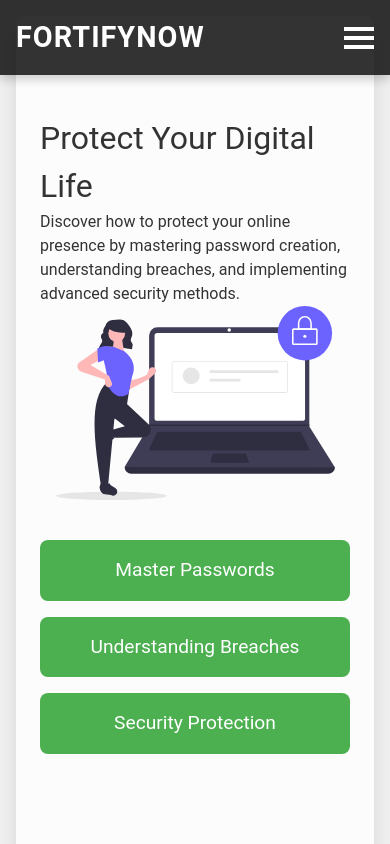
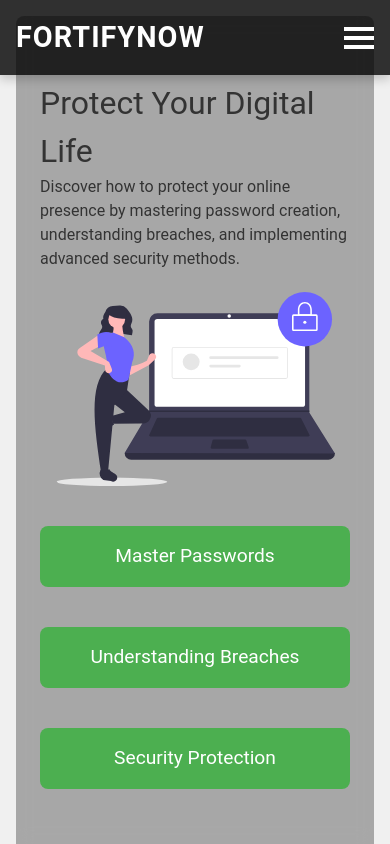
Before and after one commit to AD-Archer/FortifyNow, a React (Create React App) app: page / in a window 390 px wide. Built offline with nearby package versions, Linux system fonts and the light colour scheme.

Commit message:
update to homepage

```diff
--- a/src/App.css
+++ b/src/App.css
@@ -10,6 +10,7 @@
   --button-hover-bg-color: #388e3c; /* Darker green for hover */
   --button-text-color: #ffffff; /* White button text */
   --border-radius: 8px; /* Rounded corners for a smoother look */
+  --box-shadow: 0 8px 20px rgba(0, 0, 0, 0.1); /* Common box-shadow */
 }
 
 /* Global Reset */
@@ -22,89 +23,74 @@
 body, html {
   font-family: 'Roboto', sans-serif;
   height: 100%;
-  background-color: var(--primary-bg-color); /* Light concrete background */
-  color: var(--text-color); /* Dark grey text */
+  background-color: var(--primary-bg-color);
+  color: var(--text-color);
   overflow-x: hidden;
 }
 
-/* Simple Button Styles */
+/* Button Styles */
 .action-button {
   padding: 1rem 2rem;
   font-size: 1.2rem;
   color: var(--button-text-color);
-  background-color: var(--button-bg-color); /* Green button */
+  background-color: var(--button-bg-color);
   border: none;
   border-radius: var(--border-radius);
   width: 220px;
   margin: 1.5rem auto;
   cursor: pointer;
-  transition: background-color 0.3s ease;
+  transition: transform 0.3s, background-color 0.3s ease;
 }
 
 .action-button:hover {
-  background-color: var(--button-hover-bg-color); /* Darker green on hover */
+  background-color: var(--button-hover-bg-color);
+  transform: translateY(-4px);
 }
 
-/* Main Section */
-.main-section {
-  display: flex;
-  justify-content: center;
-  align-items: center;
-  min-height: 100vh;
-  padding: 4rem 2rem;
-  margin-top: 4rem; /* Added margin to create space from the navbar */
-  flex-direction: column;
-  background-color: rgba(255, 255, 255, 0.8);
-  border-radius: var(--border-radius);
-  box-shadow: 0 8px 20px rgba(0, 0, 0, 0.1);
-  opacity: 1;
+.action-button:active {
+  transform: translateY(2px);
 }
 
 
-/* Bottom Section */
-.bottom-section {
-  display: flex;
-  justify-content: space-between;
-  align-items: center;
-  padding: 2rem;
-  color: var(--text-color);
-  flex-wrap: wrap;
-  gap: 1.5rem; /* Reduced gap for simplicity */
-  border-radius: var(--border-radius);
-  box-shadow: 0 8px 20px rgba(0, 0, 0, 0.1); /* Light shadow for depth */
-}
-
-/* Section Card */
-.section-card {
-  display: flex;
-  justify-content: center;
-  align-items: center;
-  flex: 1 1 30%;
-  height: 200px; /* Slightly smaller card height */
-  background-color: var(--card-bg-color); /* Concrete grey for the card */
-  color: var(--text-color);
-  font-size: 1.1rem;
-  font-weight: bold;
-  border-radius: var(--border-radius);
-  box-shadow: 0 4px 12px rgba(0, 0, 0, 0.1); /* Light shadow for depth */
-  cursor: pointer;
-  text-align: center;
-  position: relative;
-  transition: background-color 0.3s, transform 0.3s;
-}
-
-.section-card:hover {
-  background-color: var(--card-hover-bg-color); /* Slight hover effect */
-  transform: translateY(-4px); /* Subtle lift effect */
-}
-
 /* Responsive Layout */
 @media (max-width: 768px) {
+  /* Adjustments for Main Section */
+  .main-section {
+    padding: 2rem 1rem;
+  }
+
+  /* Button Adjustments */
+  .action-button {
+    width: 100%;
+    padding: 1rem;
+    font-size: 1rem;
+  }
+
+  /* h2 Adjustments */
+  h2 {
+    font-size: 1.5rem;
+    margin-bottom: 1rem;
+  }
+
+  /* Bottom Section Adjustments */
   .bottom-section {
     flex-direction: column;
+    align-items: stretch;
   }
+
   .section-card {
     margin-bottom: 1rem;
-    flex: 1 1 100%; /* Full width on smaller screens */
+    flex: 1 1 100%;
+  }
+
+  /* Stack buttons vertically in mobile view */
+  .main-buttons {
+    display: flex;
+    flex-direction: column;
+    justify-content: center;
+    align-items: center;
+    gap: 1rem;
+    width: 100%;
+    position: relative;
   }
 }
--- a/src/components/MainSection.js
+++ b/src/components/MainSection.js
@@ -20,8 +20,30 @@ function MainSection() {
           <img src="/LaptopImage.svg" alt="Laptop" className="laptop-image" />
         </div>
 
-        {/* Main Buttons Section */}
-        <div className="main-buttons">
+        {/* Main Buttons Section for Desktop */}
+        <div className="main-buttons desktop-buttons">
+          <button
+            className="action-button"
+            onClick={() => (window.location.href = "/passwords")}
+          >
+            Master Passwords
+          </button>
+          <button
+            className="action-button"
+            onClick={() => (window.location.href = "/breaches")}
+          >
+            Understanding Breaches
+          </button>
+          <button
+            className="action-button"
+            onClick={() => (window.location.href = "/protection")}
+          >
+            Security Protection
+          </button>
+        </div>
+
+        {/* Main Buttons Section for Mobile */}
+        <div className="main-buttons mobile-buttons">
           <button
             className="action-button"
             onClick={() => (window.location.href = "/passwords")}
--- a/src/styles/MainSection.css
+++ b/src/styles/MainSection.css
@@ -5,126 +5,131 @@
   align-items: center;
   min-height: 100vh;
   padding: 4rem 2rem;
+  margin-top: 6rem;
   flex-direction: column;
   background-color: rgba(0, 0, 0, 0.3); /* Semi-transparent backdrop */
   backdrop-filter: blur(8px); /* Background blur effect */
   border-radius: var(--border-radius);
   box-shadow: 0 12px 30px var(--shadow-color);
-  position: relative; /* This is crucial for absolute positioning */
-  opacity: 0;
-  animation: fadeInSection 1.5s ease-out forwards; /* Fade-in the entire section */
-  margin-top: 6rem; /* Initial margin for larger screens */
+  position: relative;
+  opacity: 1; /* Ensure section is visible */
 }
 
-/* Mobile-Friendly Adjustments */
-@media (max-width: 768px) {
-  .main-section {
-    margin-top: 8rem; /* Increased margin for better spacing on mobile */
-    padding: 2rem 1rem; /* Adjust padding on smaller screens */
+/* Content Container */
+.content-container {
+  display: flex;
+  flex-direction: column;
+  align-items: center;
+  justify-content: center;
+  text-align: center;
+}
+
+/* Intro Text Styling */
+.intro-text h1, .intro-text h2 {
+  color: var(--text-color);
+  font-size: 1.2rem; /* Default size for mobile */
+}
+
+/* Larger Text for Desktop */
+@media (min-width: 1024px) {
+  .intro-text h1 {
+    font-size: 3rem; /* Larger h1 text for desktop */
   }
 
-  .content-container {
-    padding: 1rem;
-  }
-
-  .intro-text h1 {
-    font-size: 2.2rem;
-  }
-
-  .intro-text p {
-    font-size: 1.1rem;
-  }
-
-  /* Image section on mobile */
-  .image-container {
-    margin-bottom: 2rem;
-    opacity: 1;
-    animation: none; /* Remove animation on mobile */
-  }
-
-  .laptop-image {
-    width: 100%;
-    max-width: 350px;
-  }
-
-  .main-buttons {
-    flex-direction: column;
-    gap: 1.5rem;
-    width: 100%;
-    position: static; /* Remove absolute positioning */
-    bottom: auto; /* Disable bottom positioning on mobile */
-    right: auto; /* Disable right positioning */
-    align-items: center; /* Center the buttons */
-    opacity: 1;
-    animation: none; /* No animation on mobile */
-  }
-
-  .action-button {
-    width: 100%; /* Full width on mobile */
-    padding: 1rem;
-    font-size: 1.2rem;
+  .intro-text h2 {
+    font-size: 1.8rem; /* Larger h2 text for desktop */
   }
 }
 
-/* Section Fade-in Animation */
-@keyframes fadeInSection {
-  0% {
-    opacity: 0;
-  }
-  100% {
-    opacity: 1;
-  }
+/* Image Styling */
+.laptop-image {
+  width: 80%;
+  max-width: 450px;
+  margin: 2rem 0;
+  border-radius: var(--border-radius);
+  box-shadow: 0 12px 40px var(--shadow-color);
 }
 
-/* Heading Fade-in Animation */
-@keyframes fadeInText {
-  0% {
-    opacity: 0;
-    transform: translateY(20px);
-  }
-  100% {
-    opacity: 1;
-    transform: translateY(0);
-  }
-}
-
-/* Image Fade-in Animation */
-@keyframes fadeIn {
-  0% {
-    opacity: 0;
-    transform: translateY(20px);
-  }
-  100% {
-    opacity: 1;
-    transform: translateY(0);
-  }
-}
-
-.main-buttons .learn-more-text {
-  font-size: 1.5rem;
-  color: var(--text-color);
-  margin-bottom: 1.5rem;
-}
-
+/* Button Styling */
 .action-button {
   padding: 1rem 2rem;
-  font-size: 1.1rem;
+  font-size: 1.2rem; /* Default font size */
   color: var(--button-text-color);
-  background-color: var(--button-bg-color);
+  background-color: var(--button-bg-color); /* Green button */
   border: none;
   border-radius: var(--border-radius);
-  width: 200px;
-  margin: 0 auto;
   box-shadow: 0 8px 16px var(--shadow-color);
   cursor: pointer;
   transition: transform 0.3s, background-color 0.3s, box-shadow 0.3s ease-in-out;
+  width: 250px; /* Increased button width */
+  margin: 1rem;
 }
 
 .action-button:hover {
   transform: translateY(-4px);
-  box-shadow: 0 12px 25px var(--hover-shadow-color); /* Add hover shadow */
+  box-shadow: 0 12px 25px var(--hover-shadow-color);
 }
 
 .action-button:active {
   transform: translateY(2px);
 }
+
+/* Desktop Button Section */
+.main-buttons.desktop-buttons {
+  display: flex;
+  gap: 2rem; /* Increased gap for larger buttons */
+  justify-content: center;
+  margin-top: 3rem; /* Increased top margin */
+}
+
+/* Mobile Button Section (Hidden by default) */
+.main-buttons.mobile-buttons {
+  display: none;
+  flex-direction: column;
+  gap: 1.5rem;
+  justify-content: center;
+  margin-top: 2rem;
+}
+
+/* Mobile Media Query */
+@media (max-width: 768px) {
+  /* Hide Desktop Buttons on Mobile */
+  .main-buttons.desktop-buttons {
+    display: none;
+  }
+
+  /* Show Mobile Buttons on Mobile */
+  .main-buttons.mobile-buttons {
+    display: flex;
+  }
+
+  /* Smaller font size for intro text on mobile */
+  .intro-text h1 {
+    font-size: 1.5rem; /* Smaller font for mobile */
+  }
+
+  .intro-text h2 {
+    font-size: 1rem; /* Smaller font for mobile */
+  }
+
+  /* Tiny space between header and main section on mobile */
+  .intro-text {
+    margin-bottom: 0.3rem; /* Tiny space added here */
+  }
+
+  .main-section {
+    padding: 2rem 1rem;
+    margin-top: 4rem; /* Adjust margin for mobile */
+  }
+
+  .laptop-image {
+    max-width: 350px;
+  }
+
+  /* Adjust mobile button size */
+  .action-button {
+    width: 100%;
+    padding: 1rem;
+    font-size: 1rem; /* Smaller font size for mobile */
+  }
+}
```
